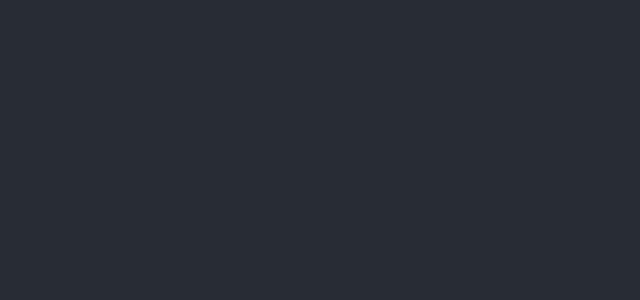
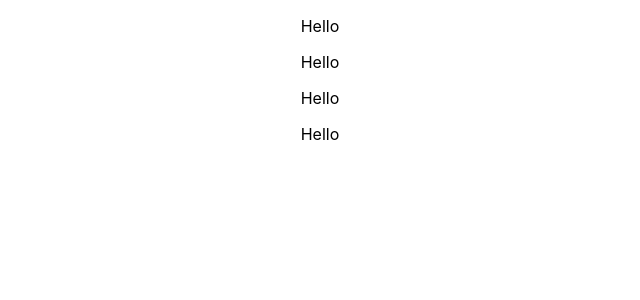
Before and after one commit to BrandonThey/nology-project3-reactAPI, a React (Create React App) app: page / in a window 1280 px wide. Shown: the top 300 px of the page, without its empty margins (320-960 px from the left). Built offline with nearby package versions, Linux system fonts and the light colour scheme.

Commit message:
Created BeerCard component to display the beers

```diff
--- a/package.json
+++ b/package.json
@@ -34,5 +34,8 @@
       "last 1 firefox version",
       "last 1 safari version"
     ]
+  },
+  "devDependencies": {
+    "sass": "^1.54.4"
   }
 }
--- a/src/App.js
+++ b/src/App.js
@@ -1,11 +1,11 @@
 
 import './App.css';
+import SideNavBar from './containers/SideNavBar/SideNavBar';
 
 function App() {
   return (
     <div className="App">
-      <header className="App-header">
-      </header>
+      <SideNavBar />
     </div>
   );
 }
--- a/src/componets/Button/Button.jsx
+++ b/src/componets/Button/Button.jsx
@@ -1,12 +1,13 @@
 import "./Button.scss";
 
-import {Link} from "react-router-dom";
+//import {Link} from "react-router-dom";
 
 const Button = (props) => {
     const {title, link} = props;
 
     return(
-        <Link to={`/${link}`}>{title}</Link>
+        <p>Hello</p>
+        // <Link to={`/${link}`}>{title}</Link>
     )
 }
 
--- a/src/containers/SideNavBar/SideNavBar.jsx
+++ b/src/containers/SideNavBar/SideNavBar.jsx
@@ -1,4 +1,5 @@
-import Button from "../../components/Button/Button";
+import Button from "../../componets/Button/Button";
+import SearchBox from "../../componets/SearchBox/SearchBox";
 import "./SideNavBar.scss"
 const SideNavBar = () => {
 
```
Also changed, not shown: src/componets/BeerCard/BeerCard.jsx (added), src/componets/BeerCard/BeerCard.scss (added), 1 other file (tests, documents, lock files or other folders).
